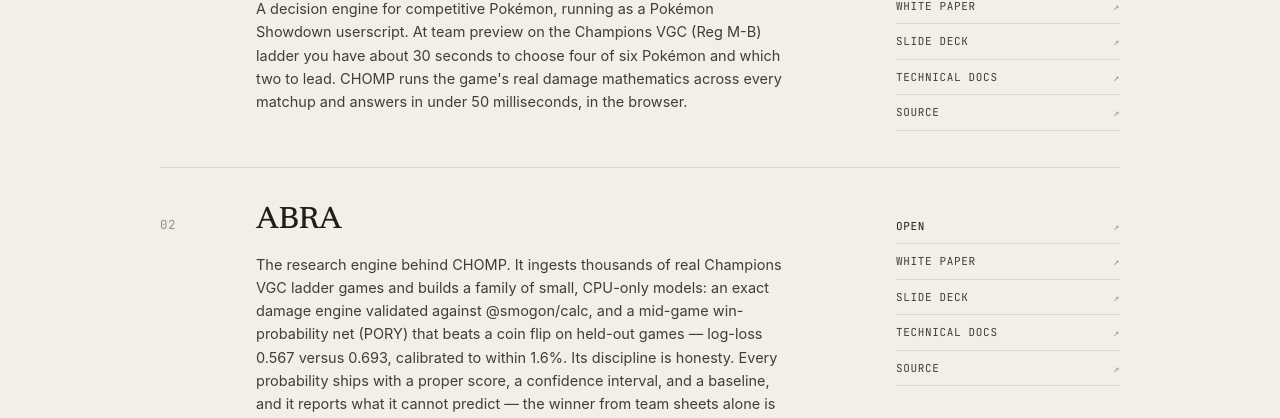
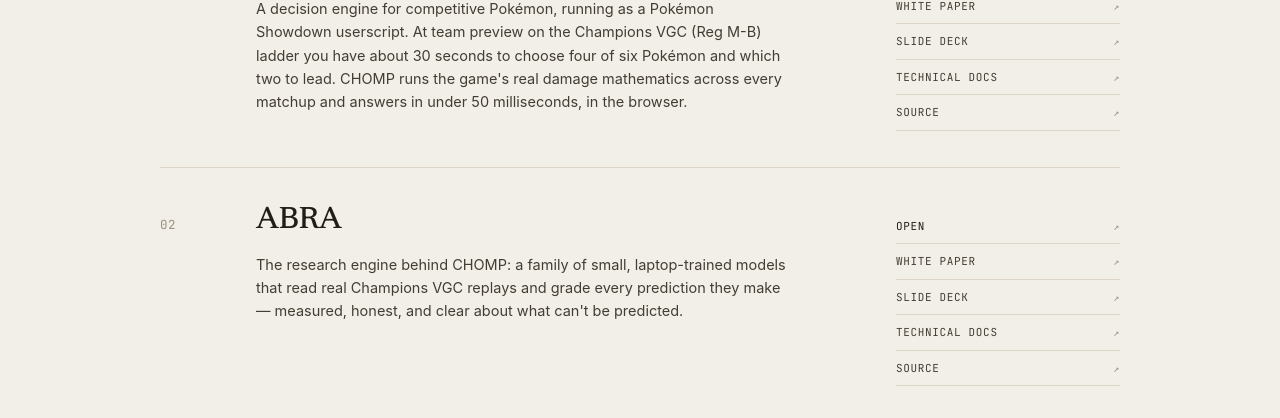
Before and after one commit to willhoop/willhoop.github.io, a plain HTML site: page index.html in a window 1280 px wide. Shown: the part 529-947 px from the top of the page. Drawn offline with Linux system fonts and the light colour scheme.

Commit message:
ABRA card: short blurb, OPEN -> abra app, v2.3.0; add push script

```diff
--- a/index.html
+++ b/index.html
@@ -216,11 +216,11 @@
   },
   {
     name: "ABRA",
-    status: "In development — v2.2.0", live: false,
-    blurb: "The model family behind CHOMP — and it grades every prediction it makes.",
-    desc: "The research engine behind CHOMP. It ingests thousands of real Champions VGC ladder games and builds a family of small, CPU-only models: an exact damage engine validated against @smogon/calc, and a mid-game win-probability net (PORY) that beats a coin flip on held-out games — log-loss 0.567 versus 0.693, calibrated to within 1.6%. Its discipline is honesty. Every probability ships with a proper score, a confidence interval, and a baseline, and it reports what it cannot predict — the winner from team sheets alone is a coin flip in this format — as plainly as what it can.",
+    status: "In development — v2.3.0", live: true,
+    blurb: "Poker theory, pointed at Pokémon — the model brain behind CHOMP.",
+    desc: "The research engine behind CHOMP: a family of small, laptop-trained models that read real Champions VGC replays and grade every prediction they make — measured, honest, and clear about what can't be predicted.",
     docs: {
-      open:   "https://github.com/willhoop/abra",
+      open:   "https://willhoop.github.io/abra/app/",
       paper:  "https://github.com/willhoop/abra/blob/main/docs/ABRA-whitepaper.md",
       deck:   "https://github.com/willhoop/abra/blob/main/docs/ABRA-deck-plain-english.md",
       docs:   "https://github.com/willhoop/abra/blob/main/docs/ABRA-technical-docs.md",
```
Also changed, not shown: 1 other file.
